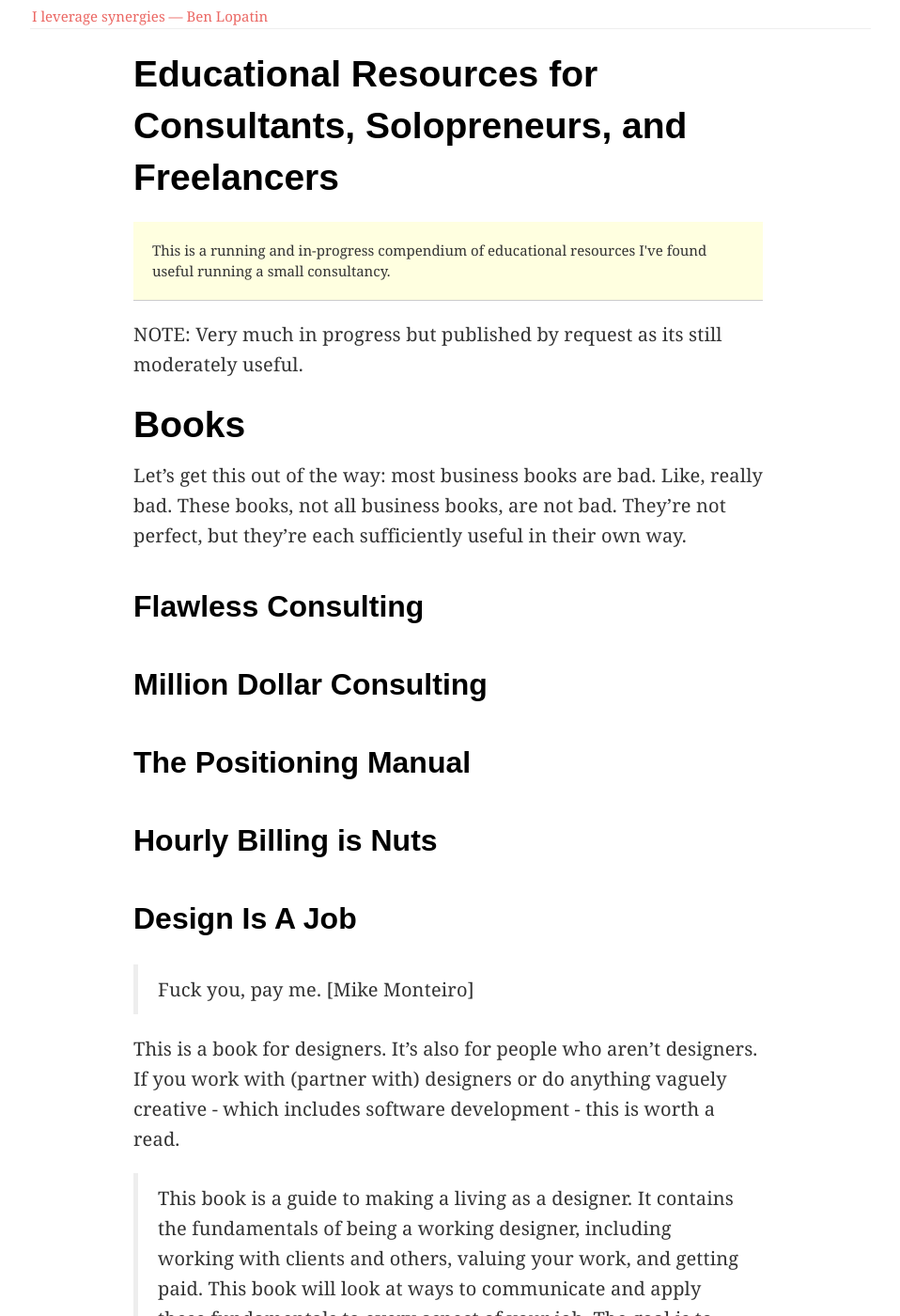
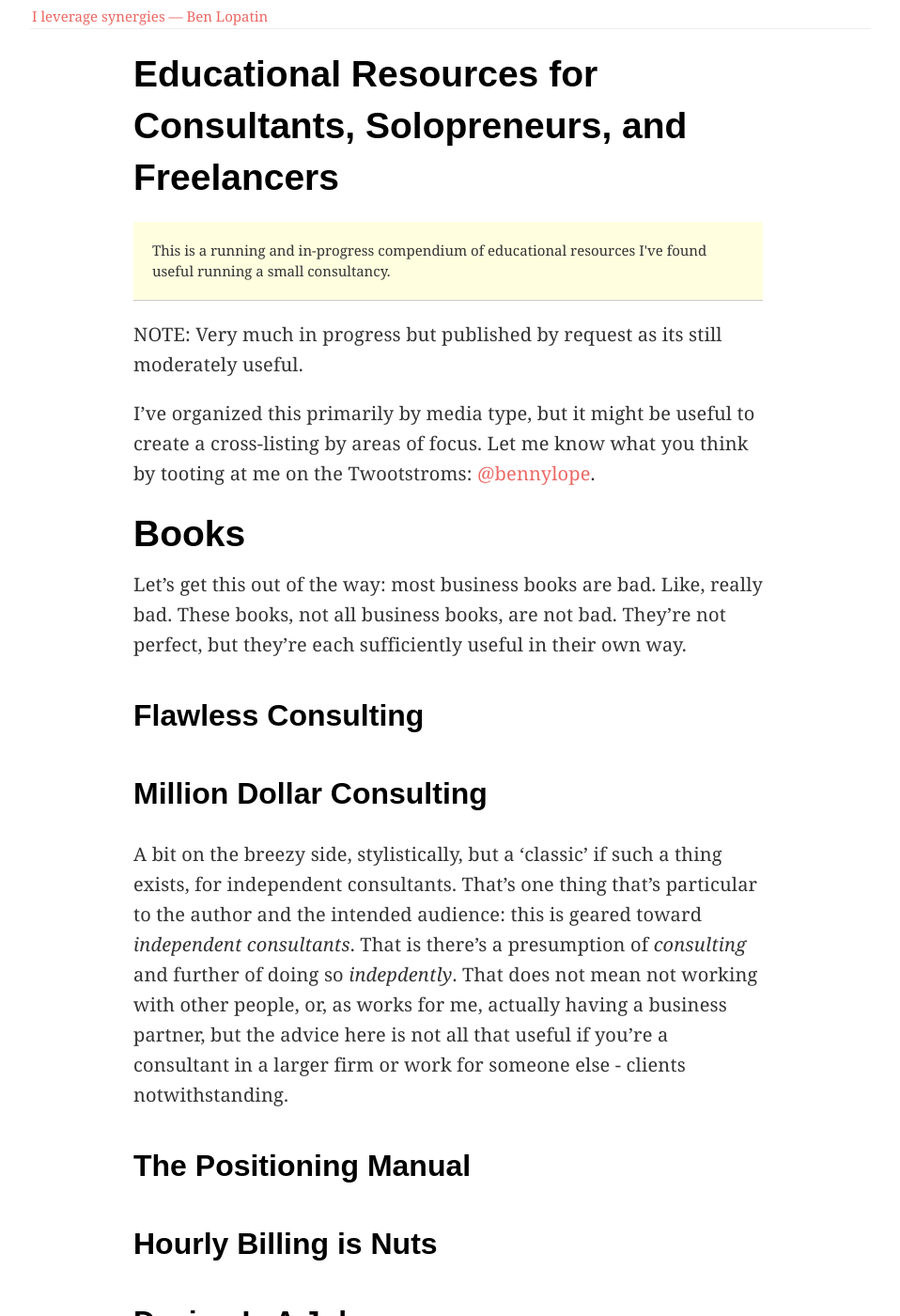
Before and after one commit to bennylope/bennylope.github.com, a Jekyll site: the page built from _posts/2017-01-30-freelance-resources.md, in a window 1280 px wide and 1400 px high. Shown: the whole window at 94% size, without its empty margins (163-1121 px from the left). Built offline with Jekyll 4.4.1, drawn with Linux system fonts in a browser that asks for light colours; some web fonts are replaced; comment, search, counter and statistics services are not loaded.

Commit message:
Update notes on freelancer resources

```diff
--- a/_posts/2017-01-30-freelance-resources.md
+++ b/_posts/2017-01-30-freelance-resources.md
@@ -10,14 +10,28 @@ teaser: >
 
 NOTE: Very much in progress but published by request as its still moderately useful.
 
+I've organized this primarily by media type, but it might be useful to create a
+cross-listing by areas of focus. Let me know what you think by tooting at me on
+the Twootstroms: [@bennylope](https://twitter.com/bennylope).
+
 # Books
 
-Let's get this out of the way: most business books are bad. Like, really bad. These books, not all business books,
-are not bad. They're not perfect, but they're each sufficiently useful in their own way.
+Let's get this out of the way: most business books are bad. Like, really bad.
+These books, not all business books, are not bad. They're not perfect, but
+they're each sufficiently useful in their own way.
 
 ## Flawless Consulting
 
 ## Million Dollar Consulting
+
+A bit on the breezy side, stylistically, but a 'classic' if such a thing exists,
+for independent consultants. That's one thing that's particular to the author
+and the intended audience: this is geared toward *independent consultants*. That
+is there's a presumption of *consulting* and further of doing so *indepdently*.
+That does not mean not working with other people, or, as works for me, actually
+having a business partner, but the advice here is not all that useful if you're
+a consultant in a larger firm or work for someone else - clients
+notwithstanding.
 
 ## The Positioning Manual
 
```
